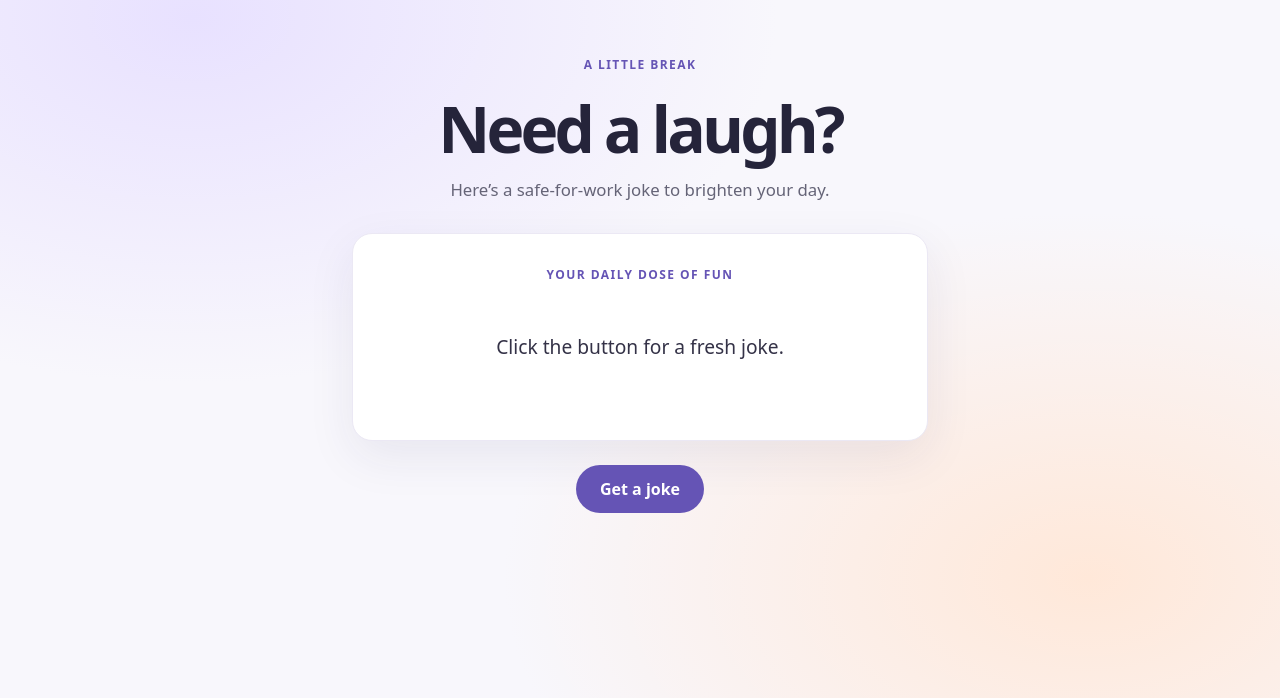
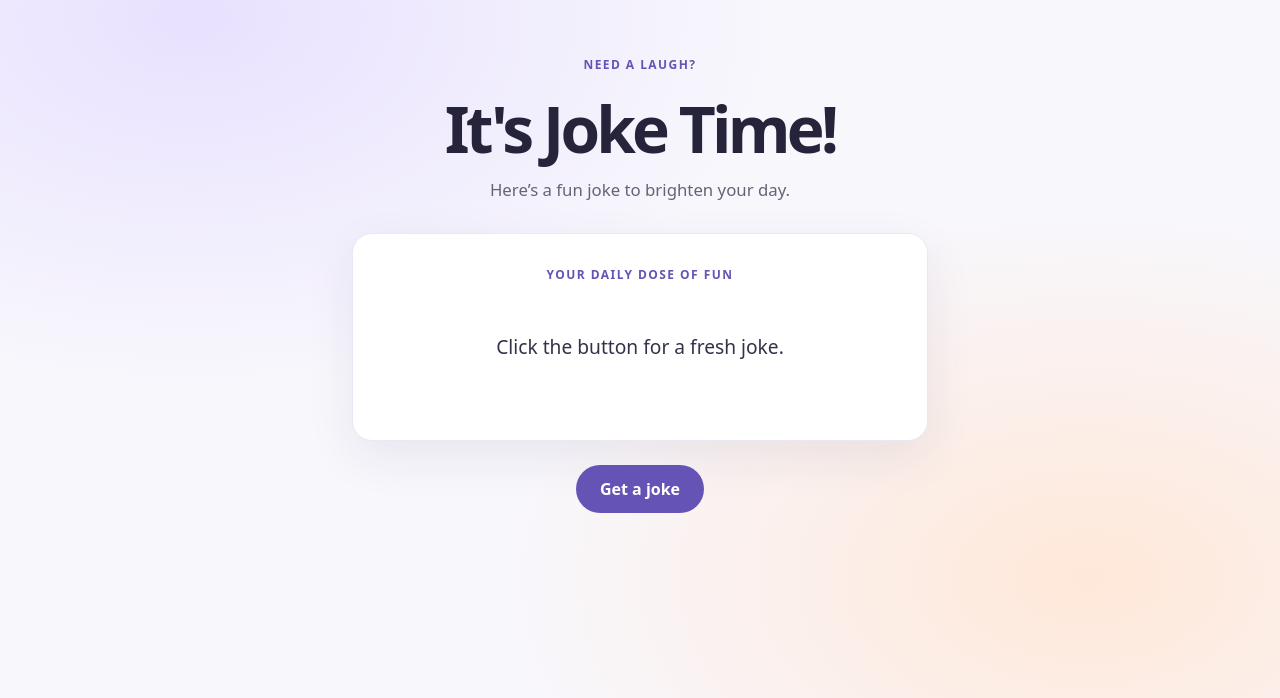
Before and after one commit to rojasgab-cmd/single_page_app, a plain HTML site: page index.html in a window 1280 px wide. Shown: the part 102-800 px from the top of the page. Drawn offline with Linux system fonts and the light colour scheme.

Commit message:
changed some text line in site

```diff
--- a/index.html
+++ b/index.html
@@ -13,9 +13,9 @@
   </head>
   <body>
     <main class="joke-app">
-      <p class="eyebrow">A little break</p>
-      <h1>Need a laugh?</h1>
-      <p class="intro">Here’s a safe-for-work joke to brighten your day.</p>
+      <p class="eyebrow">Need a laugh?</p>
+      <h1>It's Joke Time!</h1>
+      <p class="intro">Here’s a fun joke to brighten your day.</p>
 
       <section class="joke-card" aria-label="Random joke">
         <p id="joke-category" class="joke-category">YOUR DAILY DOSE OF FUN</p>
```
